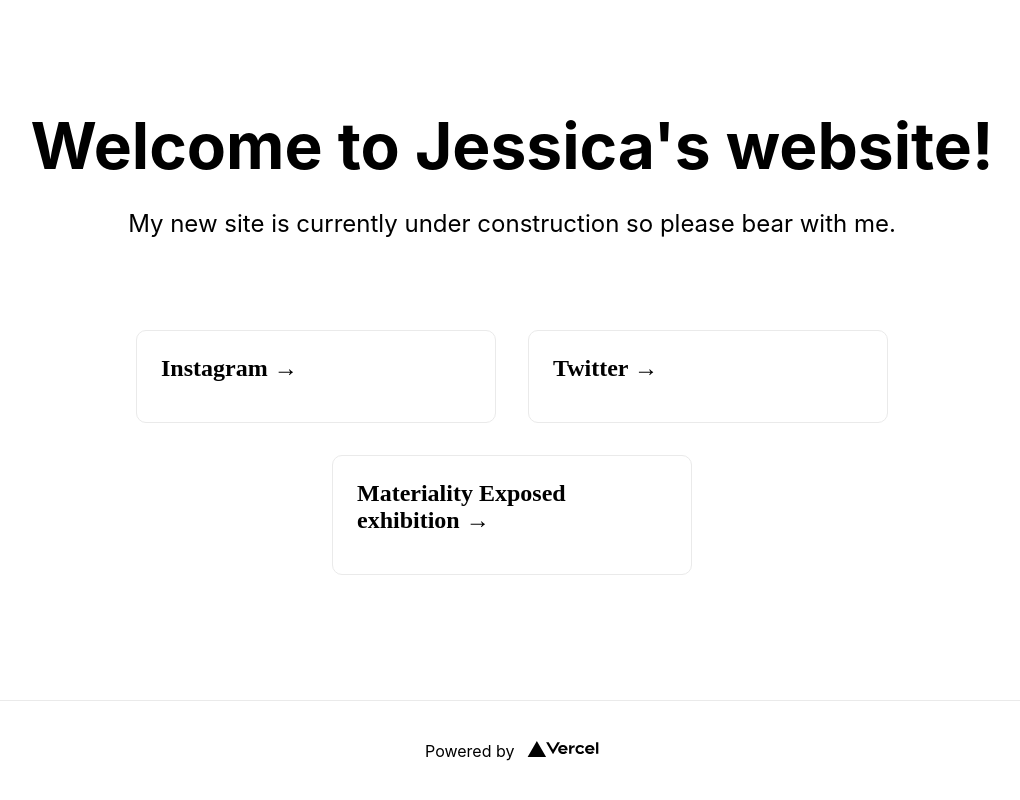
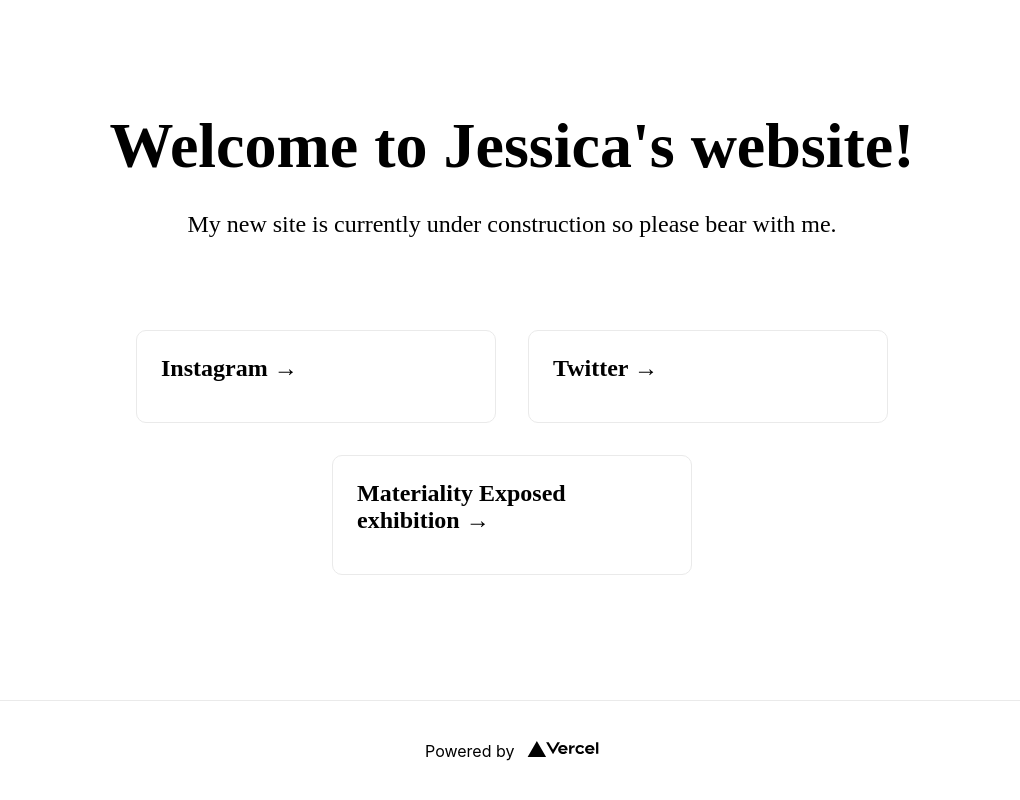
Before and after one commit to jesscmiller/nextjs, a Next.js app: page / in a window 1280 px wide. Shown: the whole page, without its empty margins (128-1148 px from the left). Built offline with nearby package versions, Linux system fonts and the light colour scheme.

Commit message:
Update Home.module.css

```diff
--- a/styles/Home.module.css
+++ b/styles/Home.module.css
@@ -29,6 +29,7 @@
 .title {
   margin: 0;
   line-height: 1.15;
+  font-family: "Quattrocentro Sans";
   font-size: 4rem;
 }
 
@@ -39,6 +40,7 @@
 
 .description {
   line-height: 1.5;
+  font-family: "Quattrocentro Sans";
   font-size: 1.5rem;
 }
 
@@ -46,8 +48,8 @@
   background: #fafafa;
   border-radius: 5px;
   padding: 0.75rem;
+  font-family: "Quattrocentro Sans";
   font-size: 1.1rem;
-  font-family: "Quattrocentro Sans";
 }
 
 .grid {
```
